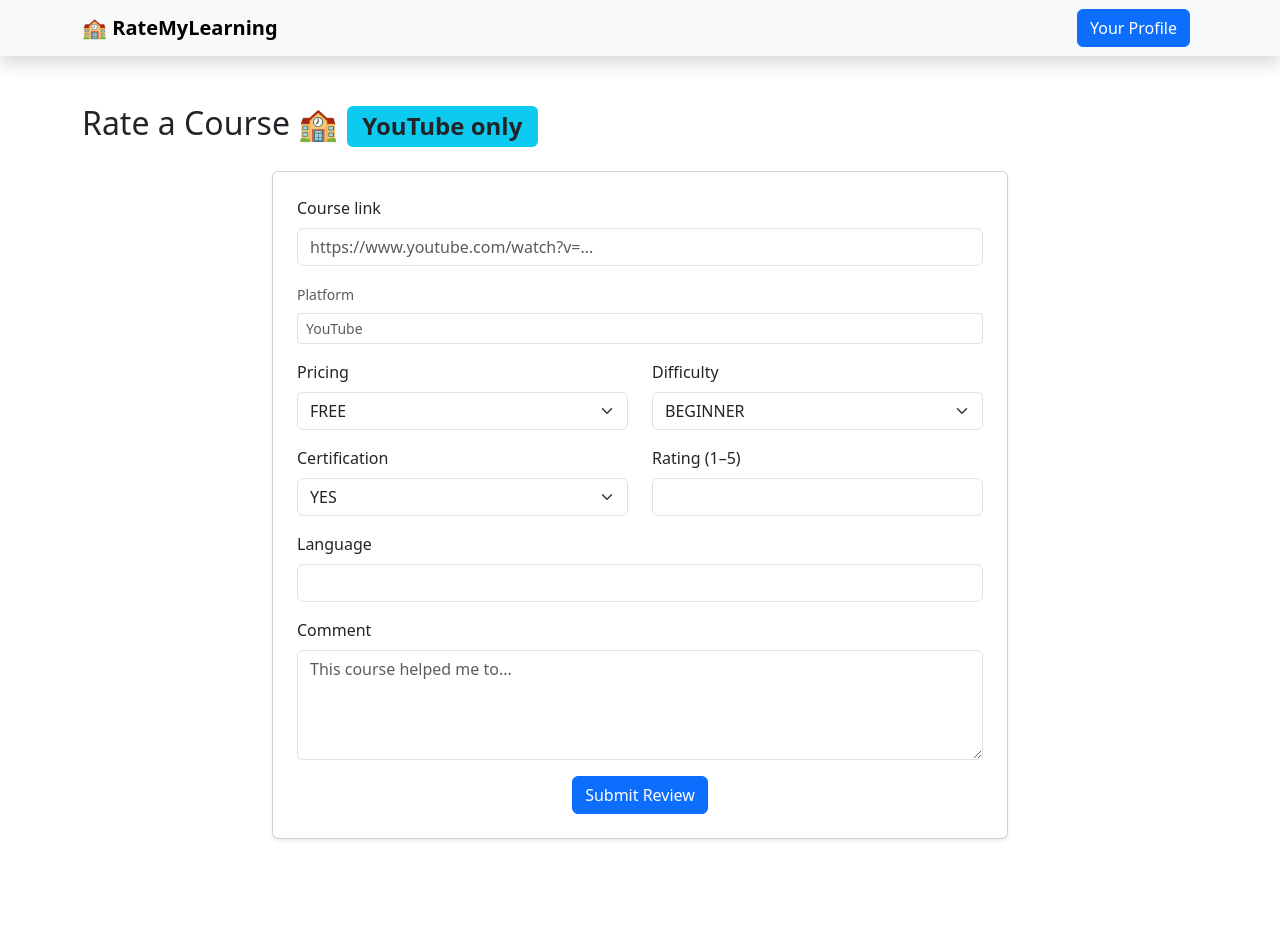
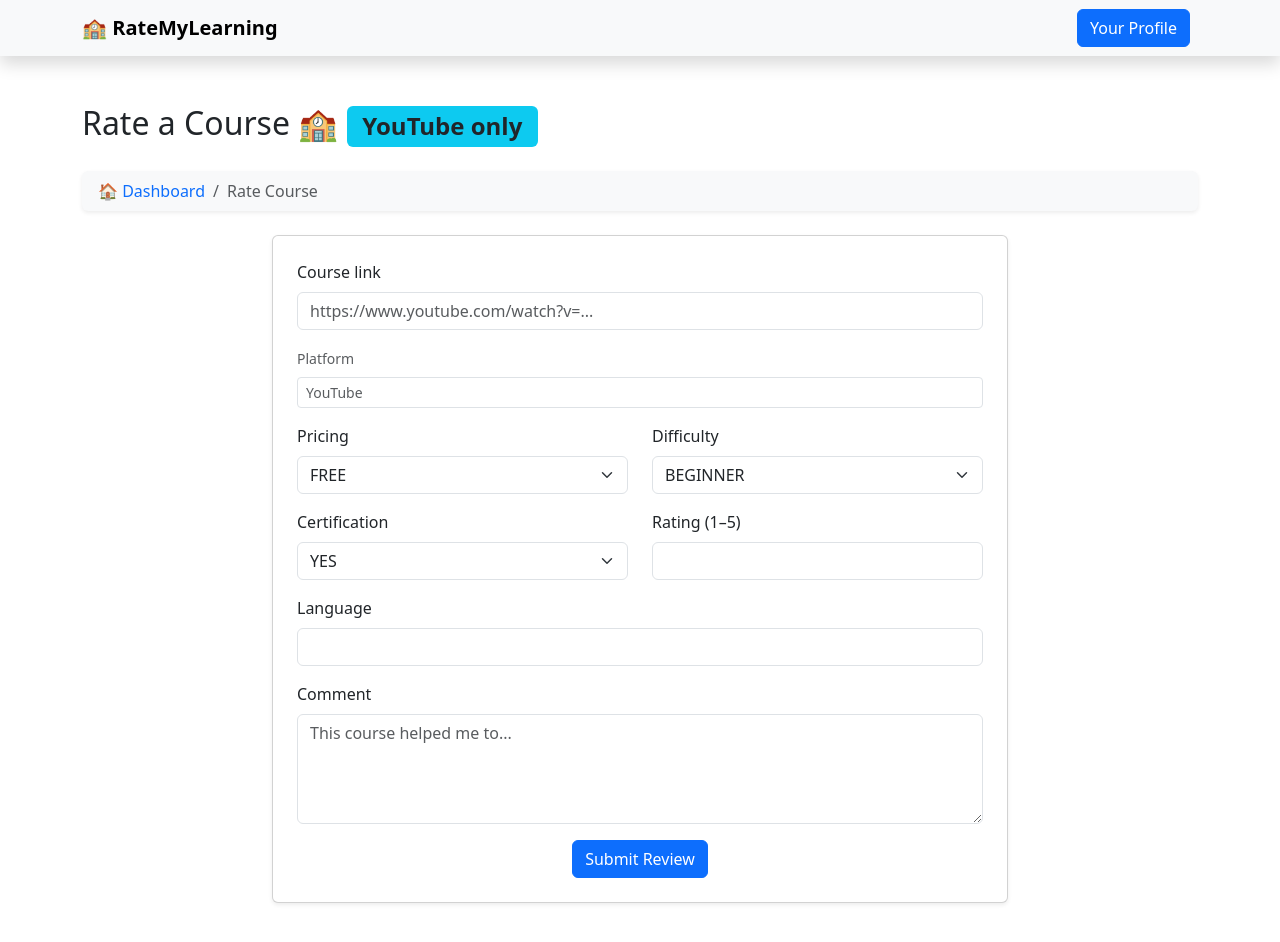
Before and after one commit to shardulkulk297/RateMyLearning.com, a React (Vite) app: page /reviewer/rate-course in a window 1280 px wide. Shown: the top 942 px of the page. Before the commit the page ends 887 px from the top, so only its background shows below. Built offline with nearby package versions, Linux system fonts and the light colour scheme; sample sign-in values are in the browser's storage.

Commit message:
Simple commit

```diff
--- a/src/components/Reviewer/Dashboard.jsx
+++ b/src/components/Reviewer/Dashboard.jsx
@@ -20,17 +20,17 @@ const Dashboard = () => {
     getUser();
   }, [])
 
-  useEffect(()=>{
-    const getReviewStats = async()=>{
+  useEffect(() => {
+    const getReviewStats = async () => {
       try {
-        const response = await axios.get("http://localhost:8080/api/review/getTotalReviews",{
-          headers: {'Authorization': "Bearer " + localStorage.getItem('token')}
+        const response = await axios.get("http://localhost:8080/api/review/getTotalReviews", {
+          headers: { 'Authorization': "Bearer " + localStorage.getItem('token') }
         })
         console.log(response.data);
         setTotalReviews(response.data);
 
-        const response2 = await axios.get("http://localhost:8080/api/review/getAvgRating",{
-           headers: {'Authorization': "Bearer " + localStorage.getItem('token')}
+        const response2 = await axios.get("http://localhost:8080/api/review/getAvgRating", {
+          headers: { 'Authorization': "Bearer " + localStorage.getItem('token') }
         })
         console.log(response2.data);
         setAvgRatings(response.data);
@@ -39,10 +39,17 @@ const Dashboard = () => {
       }
     }
     getReviewStats();
-  },[totalReviews, avgRating])
+  }, [totalReviews, avgRating])
 
   return (
-    <div className='container py-3'>
+    <div className='container py-5'>
+      <nav aria-label="breadcrumb" className="mb-4">
+        <ol className="breadcrumb bg-light px-3 py-2 rounded shadow-sm">
+          <li className="breadcrumb-item active" aria-current="page">
+            Dashboard
+          </li>
+        </ol>
+      </nav>
 
       <div className="row mb-4 text-center">
         <div className="col">
--- a/src/components/Reviewer/MyReviews.jsx
+++ b/src/components/Reviewer/MyReviews.jsx
@@ -26,6 +26,16 @@ const MyReviews = () => {
   }, [])
   return (
     <div className='container py-5'>
+      <nav aria-label="breadcrumb" className="mb-4">
+        <ol className="breadcrumb bg-light px-3 py-2 rounded shadow-sm">
+          <li className="breadcrumb-item">
+            <a href="/reviewer" className="text-decoration-none">🏠 Dashboard</a>
+          </li>
+          <li className="breadcrumb-item active" aria-current="page">
+            Your Reviews
+          </li>
+        </ol>
+      </nav>
       <div className='d-flex align-items-center mb-4'>
         <h2 className='mb-0 fw-bold text-primary'>📋 Your Reviews</h2>
         <span className='badge bg-secondary ms-3'>{reviews.length} Reviews</span>
--- a/src/components/Reviewer/RateCourse.jsx
+++ b/src/components/Reviewer/RateCourse.jsx
@@ -262,7 +262,19 @@ const RateCourse = () => {
 
     return (
         <div className="container py-5">
+
             <h2 className="mb-4">Rate a Course 🏫 <span className="badge bg-info text-dark align-middle">YouTube only</span></h2>
+            <nav aria-label="breadcrumb" className="mb-4">
+                <ol className="breadcrumb bg-light px-3 py-2 rounded shadow-sm">
+                    <li className="breadcrumb-item">
+                        <a href="/reviewer" className="text-decoration-none">🏠 Dashboard</a>
+                    </li>
+                    <li className="breadcrumb-item active" aria-current="page">
+                        Rate Course
+                    </li>
+                </ol>
+            </nav>
+
 
             <div className="row justify-content-center">
                 <div className="col-12 col-md-10 col-lg-8">
```
